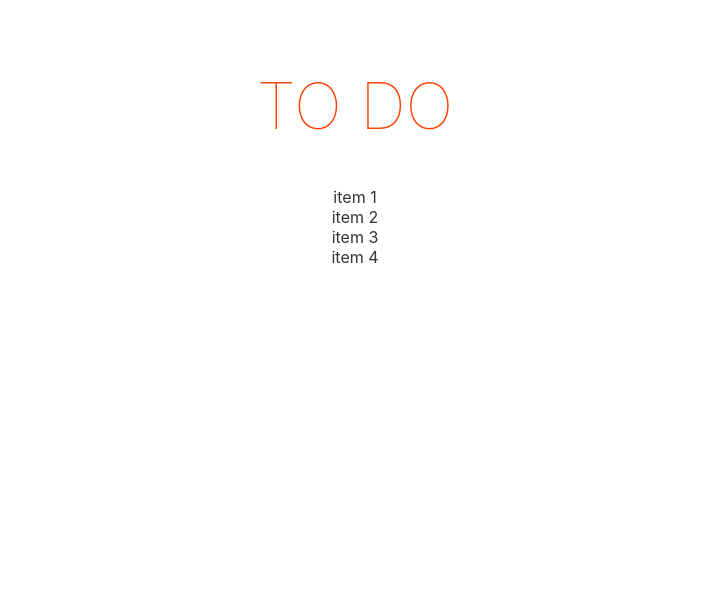
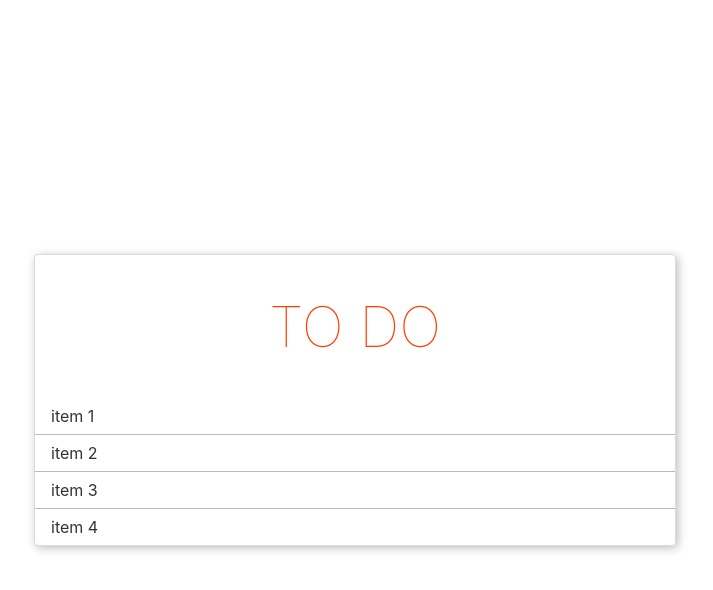
Before and after one commit to StasJDM/stelte-todo, a Svelte app: page / in a window 1280 px wide. Shown: the top 590 px of the page, without its empty margins (285-998 px from the left). Built offline with nearby package versions, Linux system fonts and the light colour scheme.

Commit message:
Refactored project structure. Updated styles for TodoList and ToDoItem

```diff
--- a/src/App.svelte
+++ b/src/App.svelte
@@ -1,31 +1,21 @@
 <script>
-  import ToDoList from './ToDoList.svelte';
+  import ToDoList from './todo-list/ToDoList.svelte';
 </script>
 
 <main>
-  <h1>To Do</h1>
-
   <ToDoList />
 </main>
 
 <style>
   main {
-    text-align: center;
-    padding: 1em;
-    max-width: 240px;
-    margin: 0 auto;
-  }
-
-  h1 {
-    color: #ff3e00;
-    text-transform: uppercase;
-    font-size: 4em;
-    font-weight: 100;
+    display: flex;
+    flex-direction: column;
+    align-items: center;
   }
 
   @media (min-width: 640px) {
     main {
-      max-width: none;
+      height: 100%;
     }
   }
 </style>
--- a/src/ToDoItem.svelte
+++ /dev/null
@@ -1,7 +0,0 @@
-<script>
-  export let text = 'text';
-</script>
-
-<main>
-  <div>{text}</div>
-</main>
--- a/src/ToDoList.svelte
+++ /dev/null
@@ -1,10 +0,0 @@
-<script>
-  import ToDoItem from './ToDoItem.svelte';
-  let items = ['item 1', 'item 2', 'item 3', 'item 4'];
-</script>
-
-<main>
-  {#each items as item}
-    <ToDoItem text={item} />
-  {/each}
-</main>
--- /dev/null
+++ b/src/todo-list/ToDoItem.svelte
@@ -0,0 +1,25 @@
+<script>
+  export let text = 'text';
+</script>
+
+<main>
+  <div class="item-container">{text}</div>
+</main>
+
+<style>
+  main {
+    border-bottom: 1px solid #bababa;
+  }
+
+  main:last-child {
+    border-bottom: none;
+  }
+
+  .item-container {
+    padding: 8px 16px;
+  }
+
+  .item-container:hover {
+    background: #f0f0f0;
+  }
+</style>
--- /dev/null
+++ b/src/todo-list/ToDoList.svelte
@@ -0,0 +1,31 @@
+<script>
+  import ToDoItem from './ToDoItem.svelte';
+  let items = ['item 1', 'item 2', 'item 3', 'item 4'];
+</script>
+
+<main>
+  <h1>To Do</h1>
+  <div>
+    {#each items as item}
+      <ToDoItem class="item" text={item} />
+    {/each}
+  </div>
+</main>
+
+<style>
+  main {
+    margin: auto;
+    width: 640px;
+    border: 1px solid #dadada;
+    border-radius: 4px;
+    box-shadow: 2px 2px 10px #bdbdbd;
+  }
+
+  h1 {
+    text-align: center;
+    color: #ff3e00;
+    text-transform: uppercase;
+    font-size: 56px;
+    font-weight: 100;
+  }
+</style>
```
